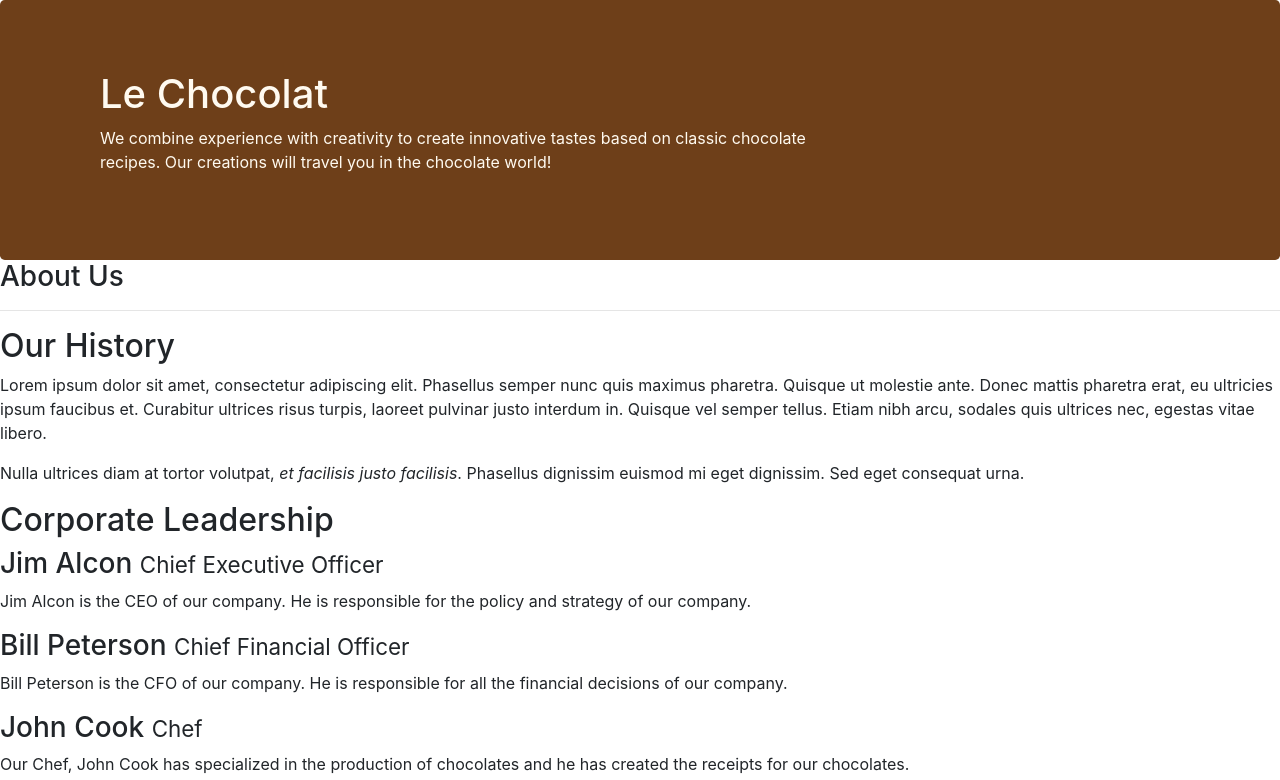
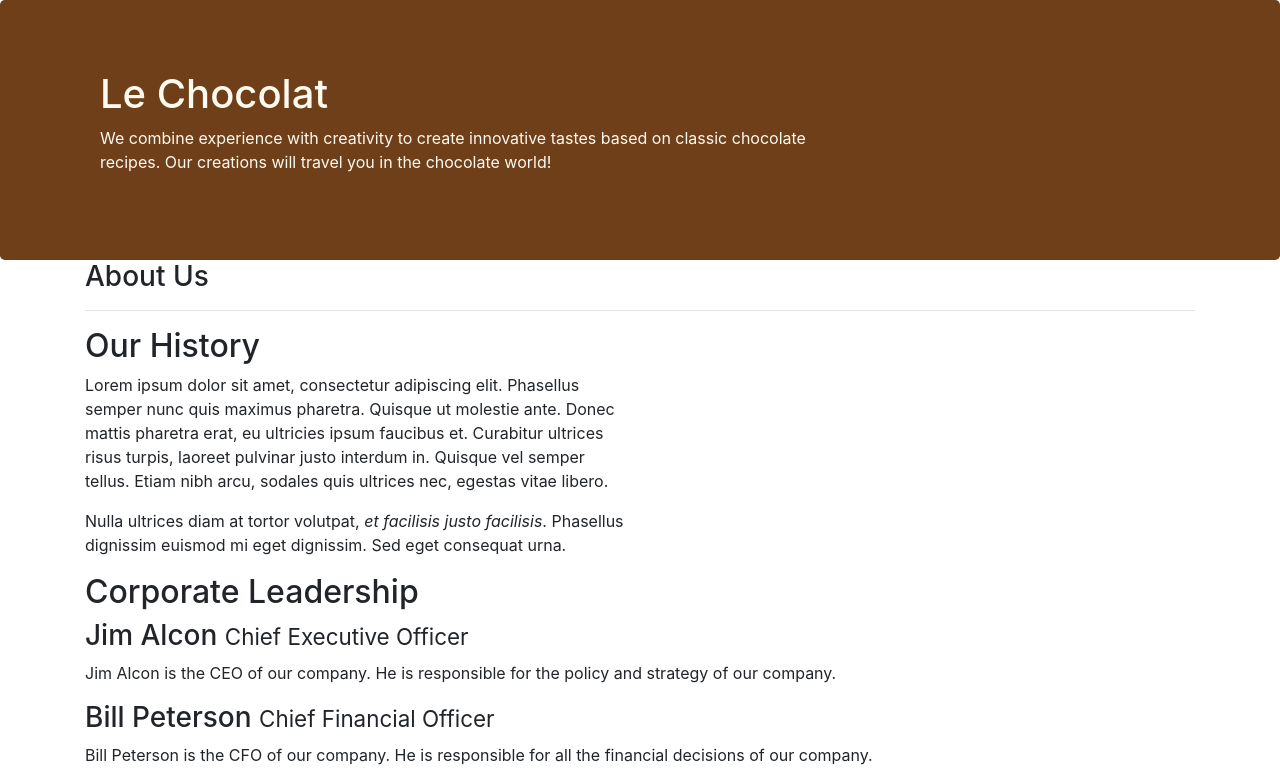
Before and after one commit to NtentoSteve/LeChocolat, a website: page aboutus.html in a window 1280 px wide. Shown: the top 780 px of the page. Drawn offline with nearby package versions, Linux system fonts and the light colour scheme.

Commit message:
Bootstrap Assignment 1 Task 2

```diff
--- a/aboutus.html
+++ b/aboutus.html
@@ -2,7 +2,7 @@
 <html lang="en">
 
 <head>
-
+    <meta name="viewport" content="width=device-width, initial-scale=1, shrink-to-fit=no">
     <!-- Bootstrap CSS -->
     <link rel="stylesheet" href="node_modules/bootstrap/dist/css/bootstrap.min.css">
     <link rel="stylesheet" href="css/styles.css">
@@ -27,16 +27,16 @@
         </div>
     </header>
 
-    <div>
-        <div>
-            <div>
+    <div class="container">
+        <div class="row">
+            <div class="col-12">
                 <h3>About Us</h3>
                 <hr>
             </div>
         </div>
 
-        <div>
-            <div>
+        <div class="row">
+            <div class="col-12 col-sm-6">
                 <h2>Our History</h2>
                 <p>Lorem ipsum dolor sit amet, consectetur adipiscing elit. Phasellus semper nunc quis maximus
                     pharetra. Quisque ut molestie ante. Donec mattis pharetra erat, eu ultricies ipsum faucibus et.
@@ -45,13 +45,13 @@
                 <p>Nulla ultrices diam at tortor volutpat, <em>et facilisis justo facilisis</em>. Phasellus dignissim
                     euismod mi eget dignissim. Sed eget consequat urna. </p>
             </div>
-            <div>
+            <div class="col col-sm">
             </div>
         </div>
 
 
-        <div>
-            <div>
+        <div class="row">
+            <div class="col-12">
                 <h2>Corporate Leadership</h2>
                 <h3>Jim Alcon <small>Chief Executive Officer </small></h3>
                 <p>Jim Alcon is the CEO of our company. He is responsible for the policy and strategy of our company.
```
